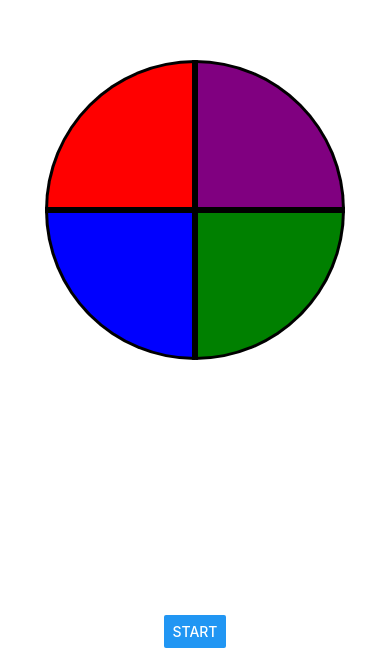
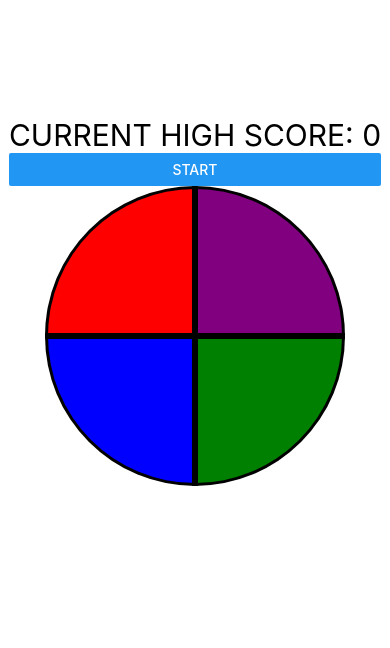
Before and after one commit to Niko-7/react-native-simon, a React Native app: screen / in a window 390 px wide. Shown: the part 196-844 px from the top of the page. Built offline with nearby package versions, Linux system fonts and the light colour scheme.

Commit message:
adds isplaying functionality and the ability to reset the game

```diff
--- a/Components/Shapes.js
+++ b/Components/Shapes.js
@@ -1,12 +1,14 @@
-import React, { useState } from 'react';
-import { useEffect } from 'react';
-import { View, Text, StyleSheet, Button, TouchableOpacity } from 'react-native';
+import React, { useState } from "react";
+import { useEffect } from "react";
+import { View, Text, StyleSheet, Button, TouchableOpacity } from "react-native";
 
 const Shapes = () => {
-  const [panels, setPanels] = useState(['red', 'yellow', 'blue', 'green']);
+  const [panels, setPanels] = useState(["red", "purple", "blue", "green"]);
   const [canClick, setCanClick] = useState(false);
-  const [flashCol, setFlashCol] = useState('');
-  const [sequence, setSequence] = useState(['red', 'yellow', 'blue', 'green']);
+  const [flashCol, setFlashCol] = useState("");
+  const [sequence, setSequence] = useState([]);
+  const [score, setScore] = useState(0);
+  const [isPlaying, setIsPlaying] = useState(false);
 
   //Will Give You A Random Colour Panel
   const getRandomPanel = () => {
@@ -19,8 +21,10 @@ const Shapes = () => {
     return new Promise((resolve, reject) => {
       setFlashCol(flashy);
       setTimeout(() => {
-        setFlashCol();
+        console.log("setTimeout 1");
+        setFlashCol("");
         setTimeout(() => {
+          console.log("setTimeout 2");
           resolve();
         }, 250);
       }, 800);
@@ -40,38 +44,68 @@ const Shapes = () => {
     gameplay(colour);
   };
 
+  // const betweenRounds = async () => {
+  //   alert("WELL DONE!");
+  //   await startFlashing();
+  // };
+
   let clonedSequence = [...sequence];
   //Game Logic Increment Sequence Every Round
   const gameplay = (panelPressed) => {
+    console.log(clonedSequence, "<----clonedsequence");
     const expectedPanel = clonedSequence.shift();
     if (expectedPanel === panelPressed) {
       if (clonedSequence.length === 0) {
         //start new round
+
+        // betweenRounds();
+        setTimeout(() => {
           setSequence([...sequence, getRandomPanel()]);
-        startFlashing();
+          // startFlashing();
+        }, 1000);
       }
     } else {
       // end game
-      alert(`GAME OVER \n You Scored ${sequence.length - 1} points`);
+      const finalScore = sequence.length - 1;
+      alert(`GAME OVER \n You Scored ${finalScore} points 🎖`);
+      setScore(finalScore);
+      setIsPlaying(false);
     }
   };
 
   useEffect(() => {
-    console.log(sequence);
-    startFlashing();
-  }, [sequence]);
+    console.log(isPlaying);
+    isPlaying && startFlashing();
+    console.log(sequence, "useEffect sequence");
+  }, [sequence, score]);
+
+  // const startGame = () => {
+  //   setSequence([getRandomPanel()]);
+  //   startFlashing();
+  // };
 
   return (
+    <View nativeID="body">
+      <Text style={styles.title}>{`CURRENT HIGH SCORE: ${score}`}</Text>
+
+      <Button
+        style={styles.button}
+        title="start"
+        onPress={() => {
+          setIsPlaying(true);
+          setSequence([getRandomPanel()]);
+        }}
+      />
       <View style={styles.rowContainer}>
         <View style={styles.topRow}>
           <TouchableOpacity
             activeOpacity={0.5}
-          onPress={() => handlePress('red')}
+            onPress={() => handlePress("red")}
           >
             <Text
-            nativeID='red'
+              nativeID="red"
               style={
-              flashCol === 'red'
+                flashCol === "red"
                   ? [styles.redFlash, styles.seg]
                   : [styles.redSeg, styles.seg]
               }
@@ -79,12 +113,12 @@ const Shapes = () => {
           </TouchableOpacity>
           <TouchableOpacity
             activeOpacity={0.5}
-          onPress={() => handlePress('purple')}
+            onPress={() => handlePress("purple")}
           >
             <Text
-            nativeID='purple'
+              nativeID="purple"
               style={
-              flashCol === 'purple'
+                flashCol === "purple"
                   ? [styles.purpleFlash, styles.seg]
                   : [styles.purpleSeg, styles.seg]
               }
@@ -94,12 +128,12 @@ const Shapes = () => {
         <View style={styles.bottomRow}>
           <TouchableOpacity
             activeOpacity={0.5}
-          onPress={() => handlePress('blue')}
+            onPress={() => handlePress("blue")}
           >
             <Text
-            nativeID='blue'
+              nativeID="blue"
               style={
-              flashCol === 'blue'
+                flashCol === "blue"
                   ? [styles.blueFlash, styles.seg]
                   : [styles.blueSeg, styles.seg]
               }
@@ -107,77 +141,85 @@ const Shapes = () => {
           </TouchableOpacity>
           <TouchableOpacity
             activeOpacity={0.5}
-          onPress={() => handlePress('green')}
+            onPress={() => handlePress("green")}
           >
             <Text
-            nativeID='green'
+              nativeID="green"
               style={
-              flashCol === 'green'
+                flashCol === "green"
                   ? [styles.greenFlash, styles.seg]
                   : [styles.greenSeg, styles.seg]
               }
             />
           </TouchableOpacity>
         </View>
-      <Button title='start' onPress={() => setSequence([getRandomPanel()])} />
+      </View>
     </View>
   );
 };
 
 const styles = StyleSheet.create({
+  title: {
+    marginTop: 150,
+    fontSize: 30,
+    color: "black",
+  },
   rowContainer: {
     flex: 1,
-    flexDirection: 'column',
-    justifyContent: 'center',
-    alignItems: 'center',
+    flexDirection: "column",
+    justifyContent: "center",
+    alignItems: "center",
   },
   topRow: {
     flex: 1,
-    flexDirection: 'row',
-    alignItems: 'flex-end',
+    flexDirection: "row",
+    alignItems: "flex-end",
   },
   bottomRow: {
     flex: 1,
-    flexDirection: 'row',
+    flexDirection: "row",
   },
   redSeg: {
-    backgroundColor: 'red',
+    backgroundColor: "red",
     borderTopLeftRadius: 150,
   },
   purpleSeg: {
-    backgroundColor: 'purple',
+    backgroundColor: "purple",
     borderTopRightRadius: 150,
   },
   blueSeg: {
-    backgroundColor: 'blue',
+    backgroundColor: "blue",
     borderBottomLeftRadius: 150,
   },
   greenSeg: {
-    backgroundColor: 'green',
+    backgroundColor: "green",
     borderBottomRightRadius: 150,
   },
   seg: {
     width: 150,
     height: 150,
-    borderColor: 'black',
-    borderStyle: 'solid',
+    borderColor: "black",
+    borderStyle: "solid",
     borderWidth: 3,
   },
   redFlash: {
-    backgroundColor: 'white',
+    backgroundColor: "white",
     borderTopLeftRadius: 150,
   },
   blueFlash: {
-    backgroundColor: 'white',
+    backgroundColor: "white",
     borderBottomLeftRadius: 150,
   },
-  yellowFlash: {
-    backgroundColor: 'white',
+  purpleFlash: {
+    backgroundColor: "white",
     borderTopRightRadius: 150,
   },
   greenFlash: {
-    backgroundColor: 'white',
+    backgroundColor: "white",
     borderBottomRightRadius: 150,
+  },
+  button: {
+    marginBottom: 60,
   },
 });
 
```
Lines whose indentation alone changed are shown as unchanged.
